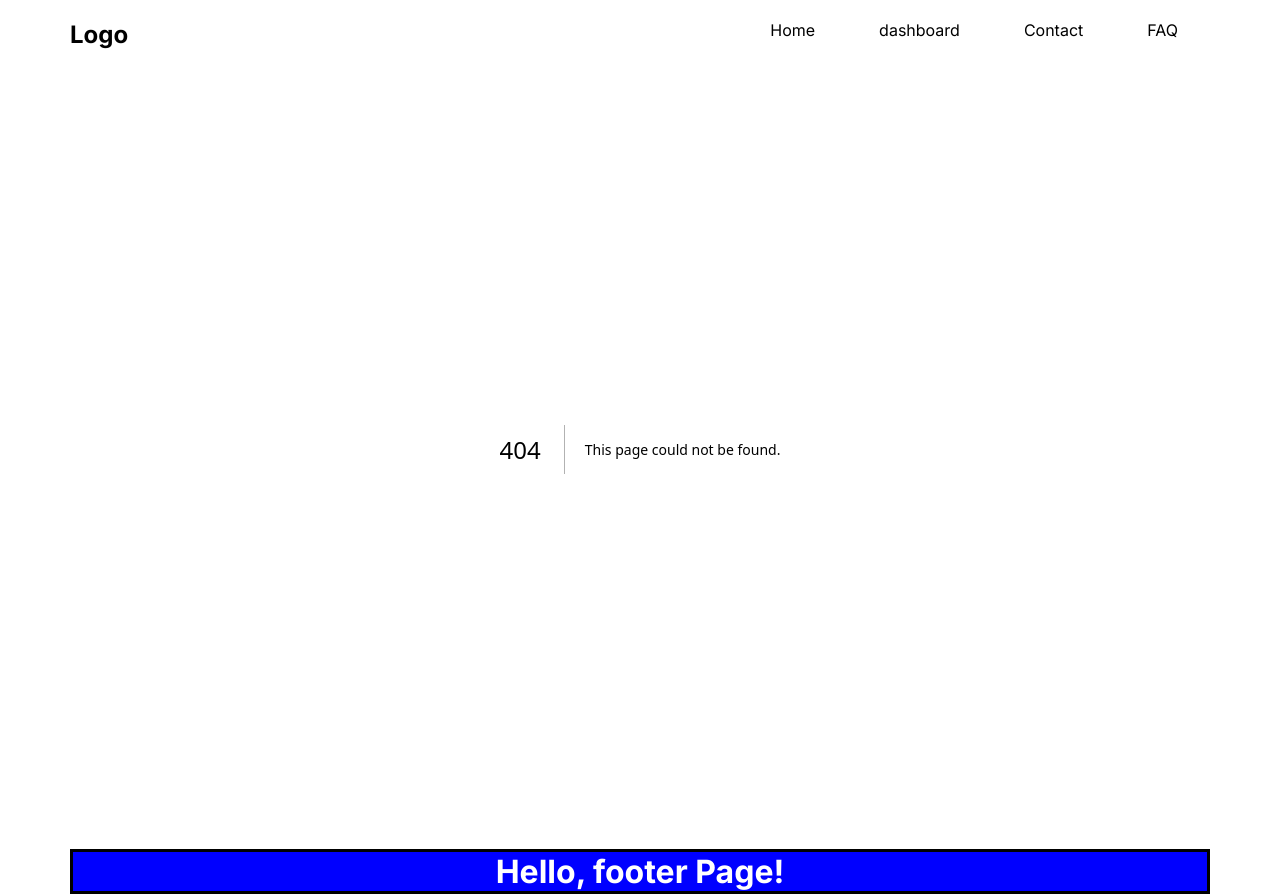
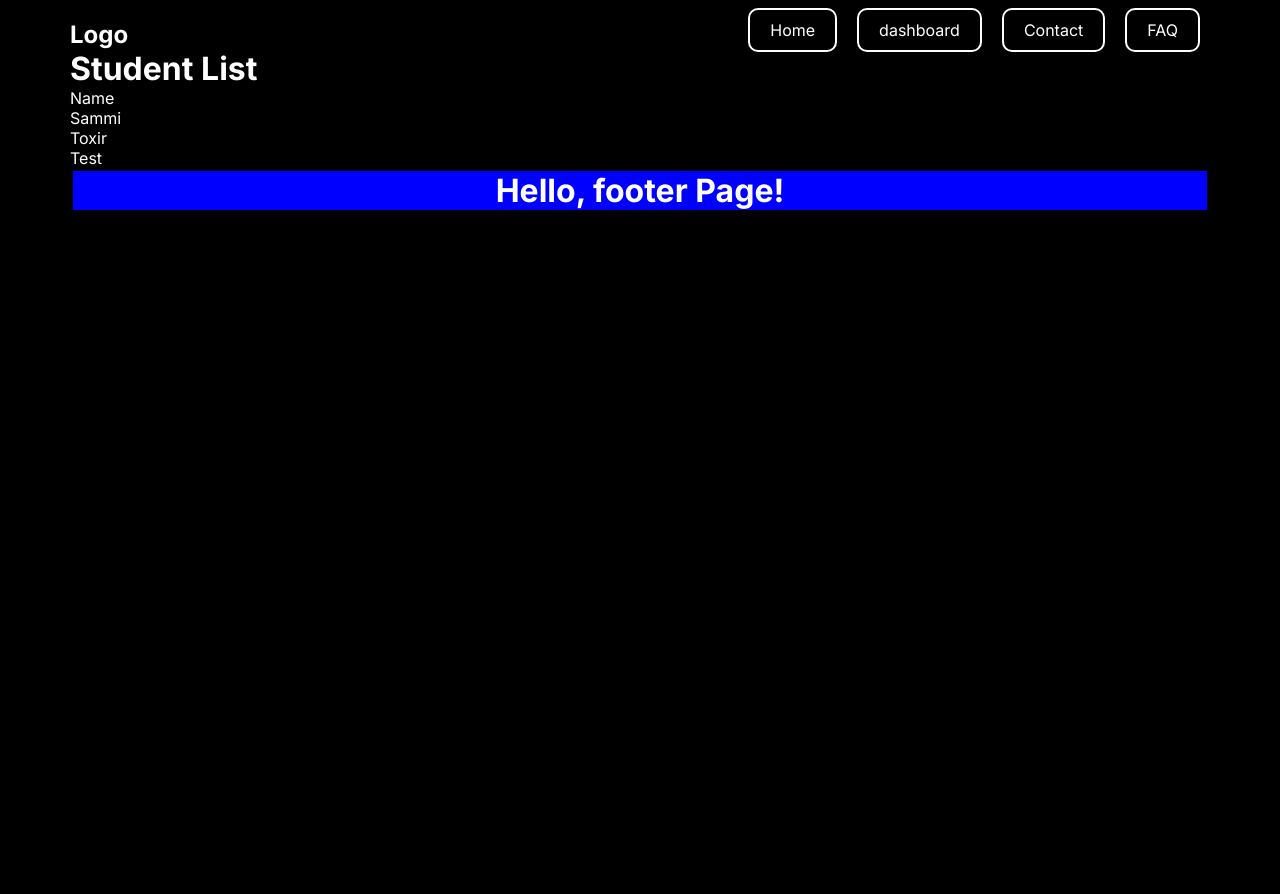
Before and after one commit to aabdulbost3/demo-next.js-education, a Next.js app in the folder apps/: page /studentList in a window 1280 px wide. Before the commit this address had no page. After the commit the page ends 800 px from the top, so only its background shows below. Built offline with nearby package versions, Linux system fonts and the light colour scheme.

Commit message:
fix eror dinamic eror

```diff
--- a/apps/app/nav/page.js
+++ b/apps/app/nav/page.js
@@ -15,7 +15,7 @@ export default function Nav() {
                                 <li className={style.navText}><Link href="/">Home</Link></li>
                                 <li className={style.navText}><Link href="dashboard">dashboard</Link></li>
                                 <li className={style.navText}><Link href="/post/Blog">Contact</Link></li>
-                                <li className={style.navText}><Link href="/">FAQ</Link></li>
+                                <li className={style.navText}><Link href="/studentList/">FAQ</Link></li>
                             </ul>
                         </div>
                     </div>
--- /dev/null
+++ b/apps/app/studentList/page.js
@@ -0,0 +1,17 @@
+import Link from "next/link"
+export default function StudentList() {
+
+
+    return (
+        <div>
+            <h1>Student List</h1>
+
+            <ul>
+                <li><Link href="/studentList/Name"> Name</Link></li>
+                <li><Link href="/studentList/Sammi"> Sammi</Link></li>
+                <li><Link href="/studentList/3"> Toxir</Link></li>
+                <li><Link href="/studentList/4"> Test</Link></li>
+            </ul>
+        </div>
+    )
+}
```
Also changed, not shown: apps/app/post/[Id]/[Blog].js (+5 -6 lines), apps/app/post/[Id]/page.js (+7 -7 lines), apps/app/studentList/[student]/page.js (added, +15 -0 lines).
